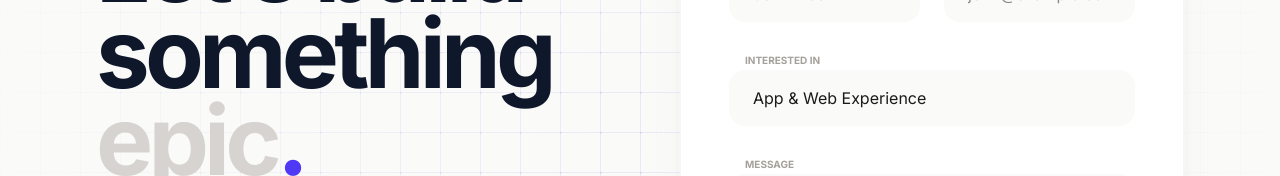
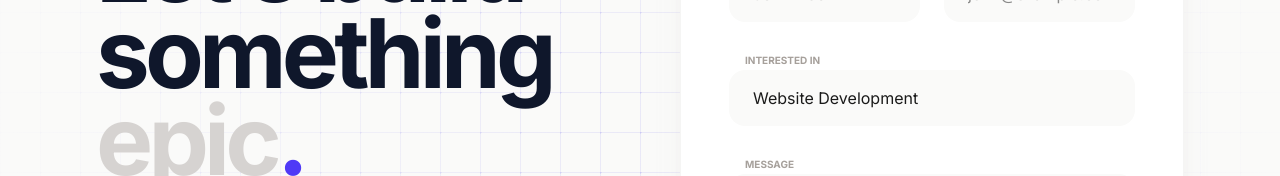
Before and after one commit to ajin008/vist, a Next.js app: page /contact in a window 1280 px wide. Shown: the part 267-443 px from the top of the page. Built offline with nearby package versions, Linux system fonts and the light colour scheme.

Commit message:
updated contact

```diff
--- a/src/app/contact/page.tsx
+++ b/src/app/contact/page.tsx
@@ -90,14 +90,20 @@ export default function ContactPage() {
                   Interested In
                 </label>
                 <select className="w-full px-6 py-4 bg-stone-50 border-transparent rounded-2xl focus:bg-white focus:border-indigo-200 focus:ring-0 transition-all outline-none appearance-none">
-                  <option value="web-development">App & Web Experience</option>
-                  <option value="gst-taxation">GST & Taxation Services</option>
-                  <option value="financial-projections">
-                    Project Reports & Projections
+                  <option value="web-development">Website Development</option>
+                  <option value="mobile-app">Mobile App Development</option>
+                  <option value="ecommerce">E-commerce Development</option>
+                  <option value="custom-software">
+                    Custom Software Development
+                  </option>
+                  <option value="crm-systems">
+                    Lead Management / CRM Systems
+                  </option>
+                  <option value="automation">Business Automation</option>
+                  <option value="booking-system">
+                    Consultation / Booking System
                   </option>
                   <option value="ai-automation">AI Automation</option>
-                  <option value="branding">Brand Strategy</option>
-                  <option value="content-design">Content Design</option>
                 </select>
               </div>
 
```
